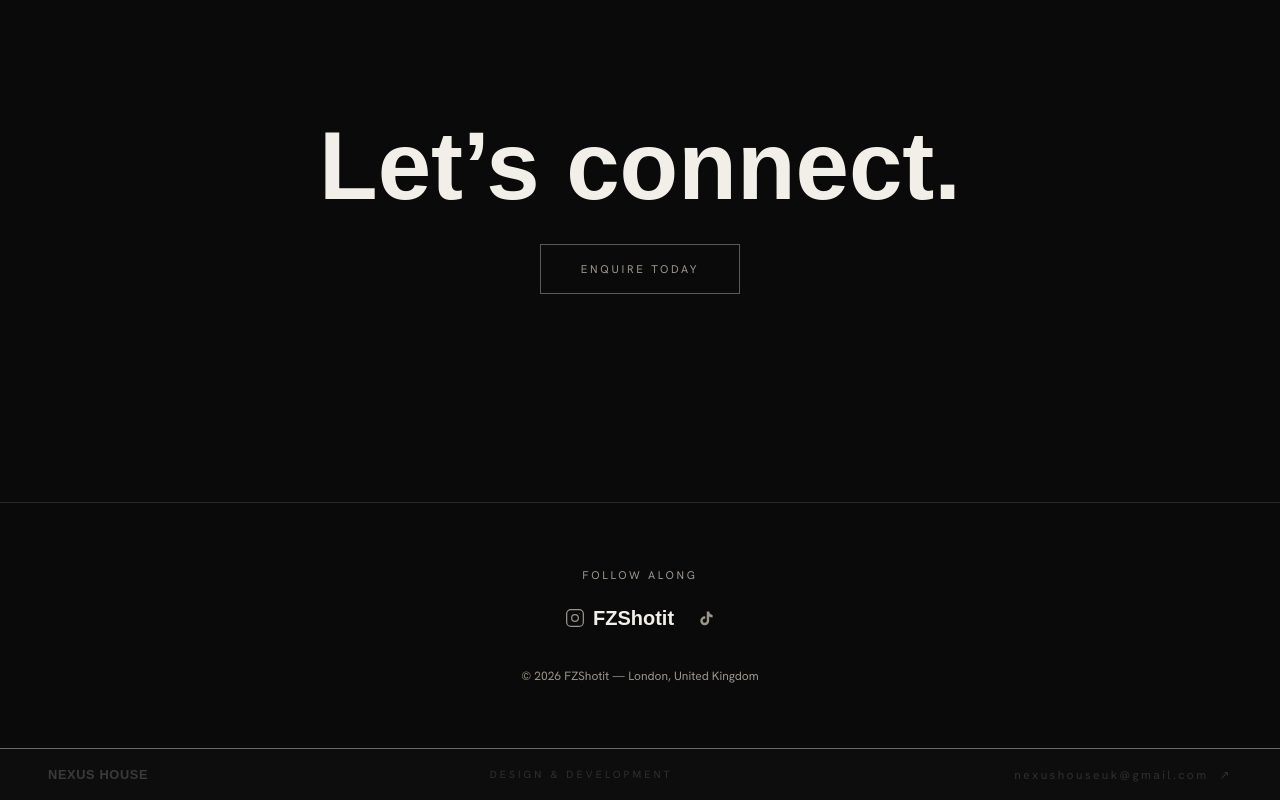
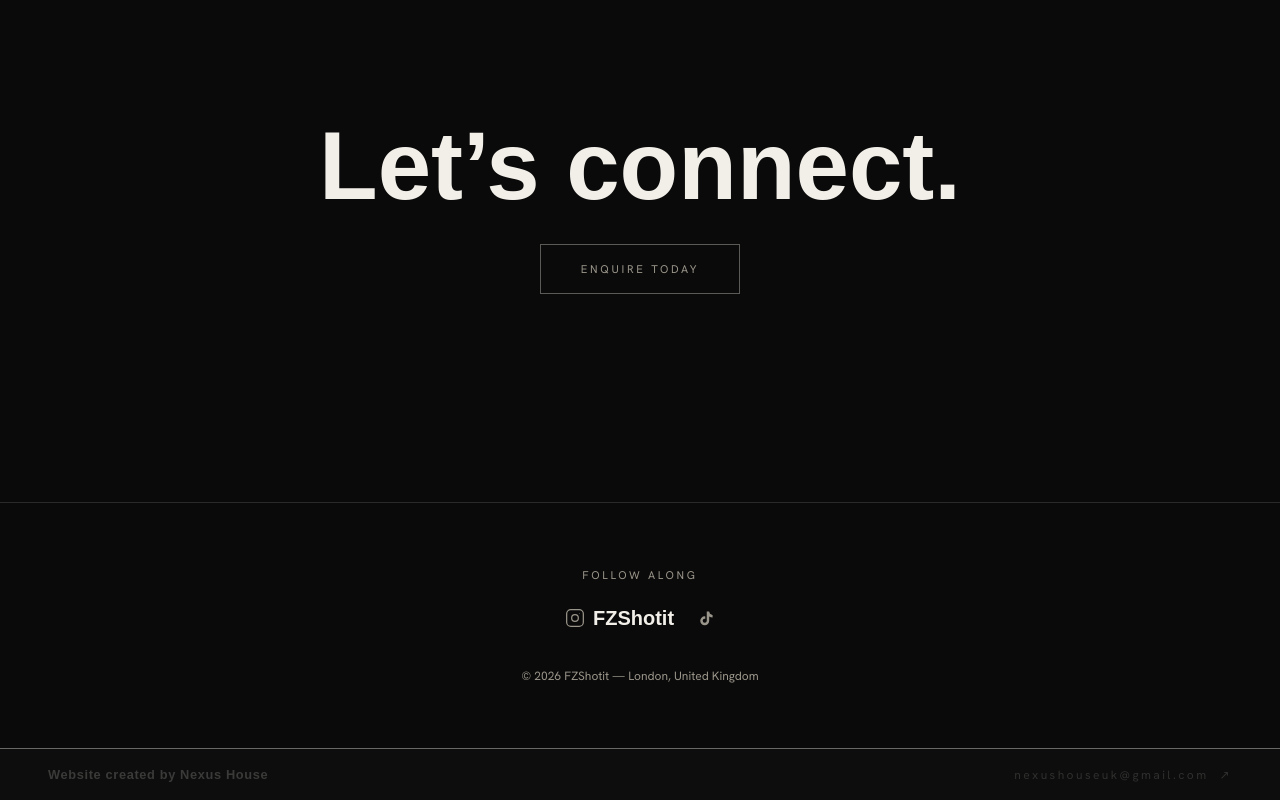
Before and after one commit to lamidecoder/fzshotit, a Next.js app: page / in a window 1280 px wide. Shown: the part 2928-3728 px from the top of the page. Built offline with nearby package versions, Linux system fonts and the light colour scheme; a web font is replaced by a local one.

Commit message:
update nexus house credit text

```diff
--- a/src/components/Footer.tsx
+++ b/src/components/Footer.tsx
@@ -51,7 +51,7 @@ export default function Footer() {
             className="font-display font-bold tracking-tight text-bone/20 group-hover:text-bone/50 transition-colors duration-700"
             style={{ fontSize: "0.8rem", letterSpacing: "0.05em" }}
           >
-            NEXUS HOUSE
+            Website created by Nexus House
           </span>
 
           {/* Centre: tagline */}
@@ -59,7 +59,7 @@ export default function Footer() {
             className="hidden md:block text-bone/15 group-hover:text-bone/35 transition-colors duration-700 font-body"
             style={{ fontSize: "0.65rem", letterSpacing: "0.3em", textTransform: "uppercase" }}
           >
-            Design &amp; Development
+
           </span>
 
           {/* Right: subtle arrow */}
```
